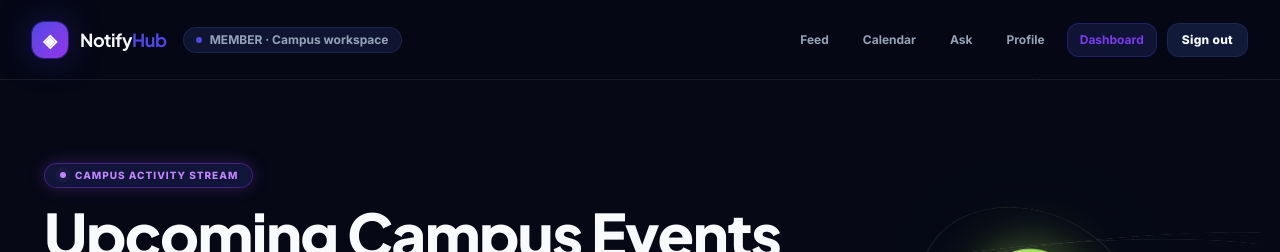
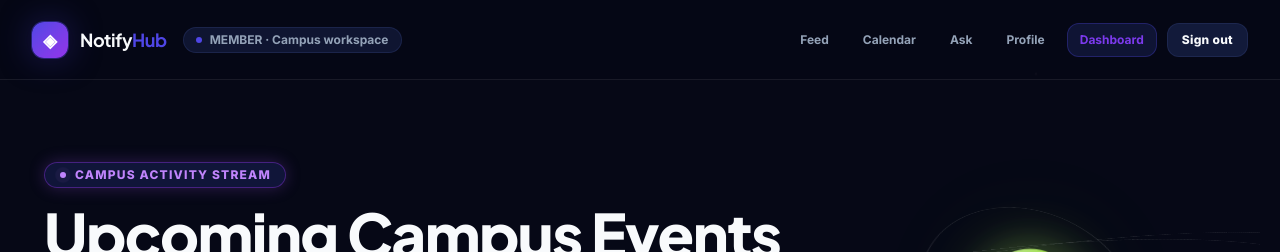
Before and after one commit to tannerusridhar18-pixel/NotifyHub, a Next.js app in the folder frontend/: page /dashboard/calendar in a window 1280 px wide. Shown: the top 252 px of the page. Built offline with nearby package versions, Linux system fonts and the light colour scheme; no server answers.

Commit message:
style: polish event page readability

```diff
--- a/frontend/app/events/page.tsx
+++ b/frontend/app/events/page.tsx
@@ -37,7 +37,7 @@ export default function EventsPage() {
           <div className="nh-public-orbit-path nh-public-orbit-c"><i className="nh-public-planet nh-public-planet-c" /></div>
         </div>
 <Reveal className="max-w-[760px]">
-        <span className="inline-flex items-center gap-2 rounded-full border border-brand-2/40 bg-brand-50/90 px-3.5 py-1 text-[10px] font-extrabold tracking-widest text-brand-2-light uppercase shadow-[0_0_16px_rgba(168,85,247,0.25)] backdrop-blur-xl">
+        <span className="inline-flex items-center gap-2 rounded-full border border-brand-2/40 bg-brand-50/90 px-3.5 py-1 text-xs font-extrabold tracking-widest text-brand-2-light uppercase shadow-[0_0_16px_rgba(168,85,247,0.25)] backdrop-blur-xl">
           <span className="relative flex h-2 w-2 items-center justify-center">
             <span className="absolute inline-flex h-full w-full animate-ping rounded-full bg-brand-2-light opacity-75" />
             <span className="relative inline-flex h-1.5 w-1.5 rounded-full bg-brand-2-light" />
@@ -45,7 +45,7 @@ export default function EventsPage() {
           Campus Activity Stream
         </span>
         <h1 className="my-4 text-4xl sm:text-5xl lg:text-6xl font-extrabold tracking-tight">Upcoming Campus Events</h1>
-        <p className="text-base sm:text-lg leading-relaxed text-muted/95">
+        <p className="text-base sm:text-lg leading-relaxed text-muted">
           Track academic milestones, tech symposiums, workshops, and campus gatherings with synchronized real-time start countdowns.
         </p>
       </Reveal>
```
